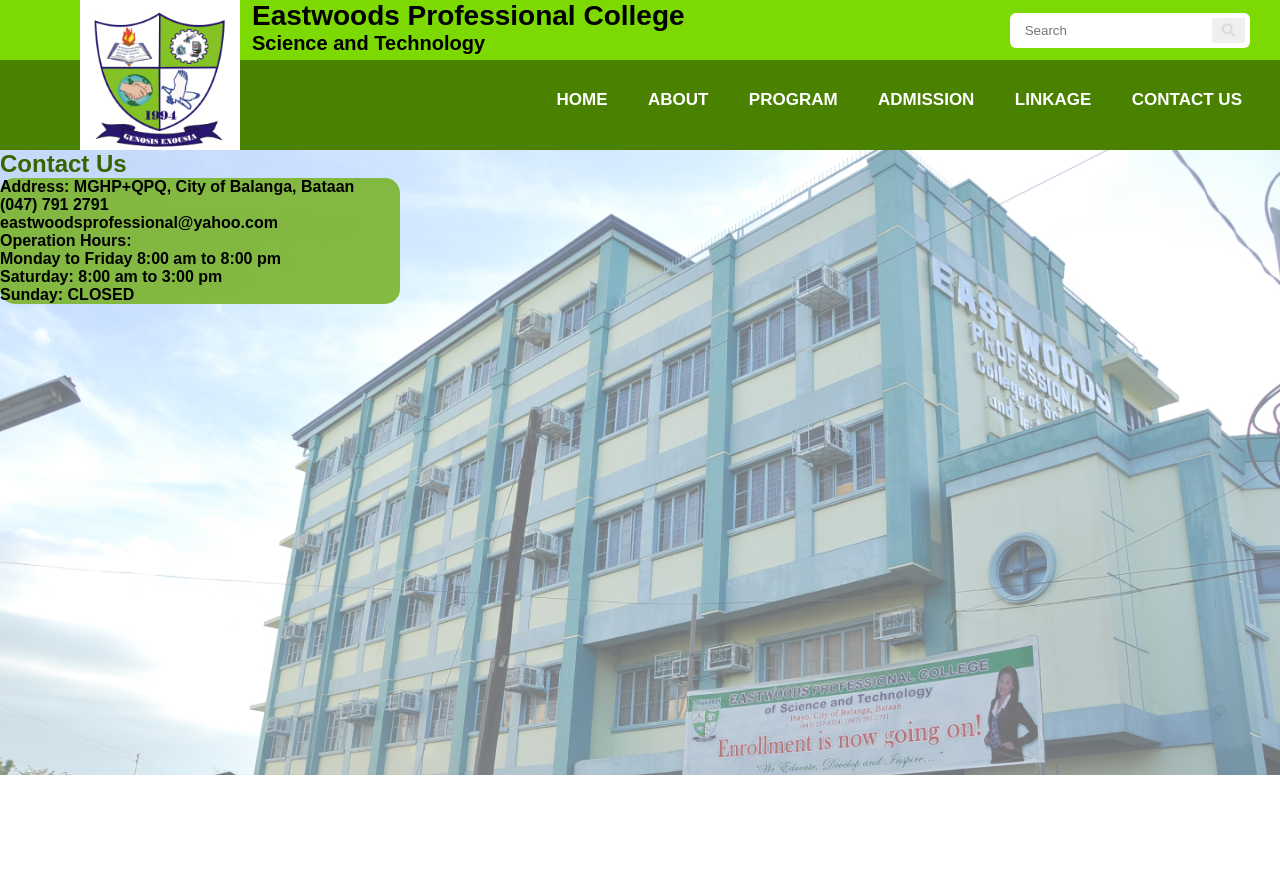
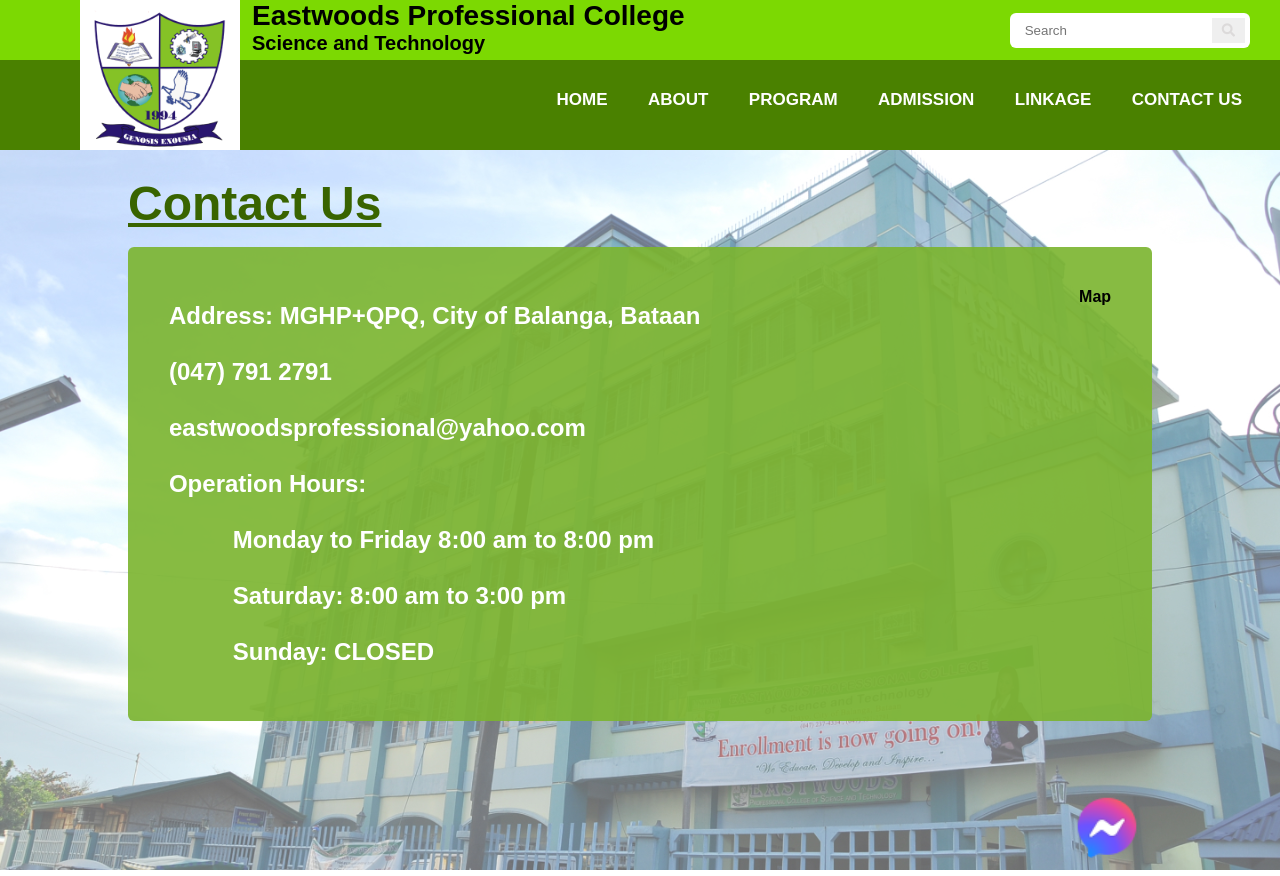
Before and after one commit to PinagpalaGwapo/EPCSTWebsite, a PHP site: page /index.php?page=contact in a window 1280 px wide. Before the commit the page ends 775 px from the top, so only its background shows below. Run offline with PHP 8.4, Linux system fonts and the light colour scheme.

Commit message:
adjust contact page

```diff
--- a/EPCST/component/contact.php
+++ b/EPCST/component/contact.php
@@ -4,13 +4,26 @@
         <h1 class="contact-title">Contact Us</h1>
     </div>
     <div class="contact-card">
+        <div>
         <p class="address">Address: MGHP+QPQ, City of Balanga, Bataan</p>
         <p class="contact-number">(047) 791 2791</p>
         <p class="school-email">eastwoodsprofessional@yahoo.com</p>
         <p class="duration-operation">Operation Hours:</p>
-        <p class="monday-fri">Monday to Friday 8:00 am to 8:00 pm</p>
-        <p class="saturday">Saturday: 8:00 am to 3:00 pm</p>
-        <p class="sunday">Sunday: CLOSED</p>
+            <div class="do-container">
+            <p class="monday-fri">Monday to Friday 8:00 am to 8:00 pm</p>
+            <p class="saturday">Saturday: 8:00 am to 3:00 pm</p>
+            <p class="sunday">Sunday: CLOSED</p>
+            </div>
+        </div>
+
+        <div>
+            <!-- Map -->
+            Map
+        </div>
+
         <!-- <p class="iframe-container"<iframe src="https://www.google.com/maps/embed?pb=!1m18!1m12!1m3!1d906.6123639058899!2d120.53696171540155!3d14.679641942316366!2m3!1f0!2f0!3f0!3m2!1i1024!2i768!4f13.1!3m3!1m2!1s0x339641c0395eb9e9%3A0x7d3d02d68a830230!2sEASTWOODS%20Professional%20College%20of%20Science%20and%20Technology!5e0!3m2!1sen!2sph!4v1698121573970!5m2!1sen!2sph" width="500" height="350" style="border:0;" allowfullscreen="" loading="lazy" referrerpolicy="no-referrer-when-downgrade"></iframe></p>-->
     </div>
+    <div class="messenger">
+        <a href="https://www.facebook.com/EPCST/?_rdc=1&_rdr" target="_blank"><img src="../img/messenger.png" alt="messnger_contact" class="messenger-img"></a>
+    </div>
 </section>
--- a/EPCST/style.css
+++ b/EPCST/style.css
@@ -259,20 +259,23 @@ background: #CC1717;
 #contact{
     background-image: url(../img/contact-page-background.jpg);
     width: 100%;
-    height: 625px;
+    height: 90vh;
     background-size: cover;
     background-blend-mode: multiply;
+    display: flex;
+    flex-direction: column;
+    padding: 10%;
+    padding-top: 2%;
 }
 
-.contact-info {
+/* .contact-info {
     flex-wrap: nowrap;
-
-}
+} */
 
 .contact-title {
     color: #396400;
-    /*text-decoration: underline; */
-
+    text-decoration: underline;
+    font-size: 48px;
 }
 
 #contact {
@@ -289,17 +292,21 @@ background: #CC1717;
 }
 
 .contact-card {
+    display: flex;
+    padding: 4%;
+    margin-top: 16px;
+    justify-content: space-between;
     /*position: absolute;
     top: 50%;
     left: 50;
     transform: translate(-50%, -50%);*/
-    display: inline-block;
-    margin: auto;
+    /* display: inline-block; */
+    /* margin: auto; */
     /*line-height: 1.6; */
     /*min-height: 50vh;*/
-    width: 400px;
-    border-radius: 15px;
-    position: relative;
+    /* width: 400px; */
+    border-radius: 6px;
+    /* position: relative; */
     /*place-content: center;
     align-content: center;
     flex-direction: column;*/
@@ -308,6 +315,32 @@ background: #CC1717;
      top: 323px;
     left: 134px; */
     /*border-radius: 10px;*/
+}
+.do-container {
+    padding-left: 12%;
+}
+
+.contact-card p {
+    color: #fff;
+    font-size: x-large;
+    line-height: 56px;
+}
+.messenger {
+    display: flex;
+    justify-content: flex-end;
+    padding-top: 6%;
+}
+.messenger-img {
+    transition: background-color 0.3s;
+    background-color: transparent;
+    height: 90px;
+    width: 90px;
+    border-radius: 50%;
+}
+.messenger-img:hover {
+    background-color: #fff;
+    box-shadow: 0 0 5px rgba(0, 0, 0, 0.3);
+
 }
 
 /*.iframe-container {
```
Also changed, not shown: EPCST/img/messenger-1.png (added), EPCST/img/messenger.png (added).
